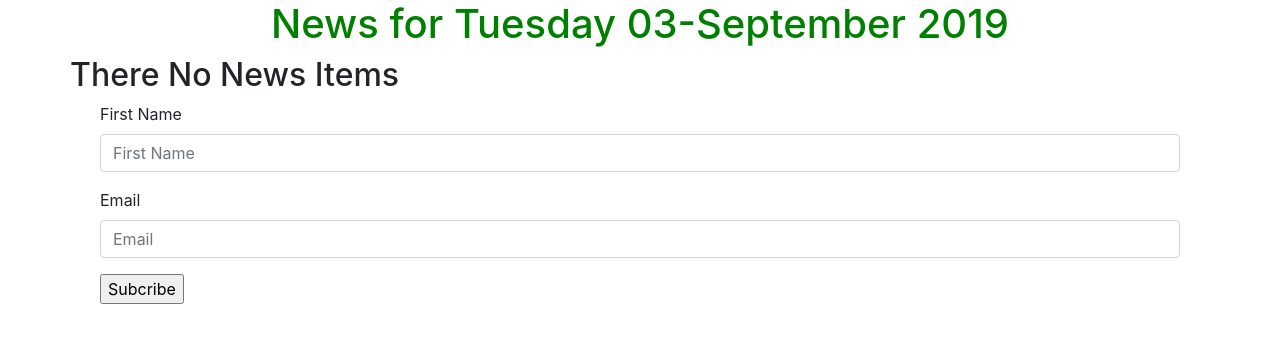
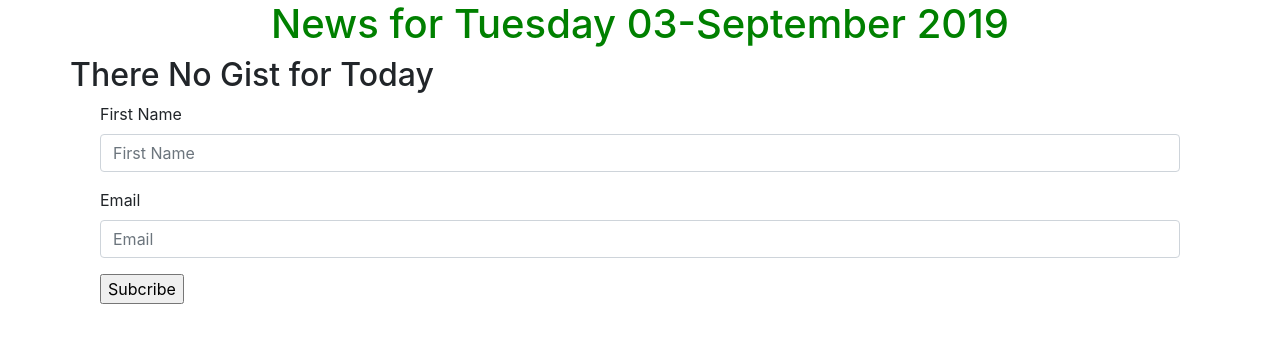
Before and after one commit to Janice-M/tribune, a Django app: page / in a window 1280 px wide. Shown: the part 56-399 px from the top of the page. Run offline with Django 3.2, Linux system fonts and the light colour scheme; data that the repository does not hold is empty; some libraries are stand-ins or nearby versions.

Commit message:
ajax fixed

```diff
--- a/news/templates/all-news/today-news.html
+++ b/news/templates/all-news/today-news.html
@@ -24,7 +24,7 @@
 
   {% empty %}
   <div class="row">
-    <h2 class="text-center">There No News Items</h2>
+    <h2 class="text-center">There No Gist for Today </h2>
   </div>
   {% endfor %}
 
```
